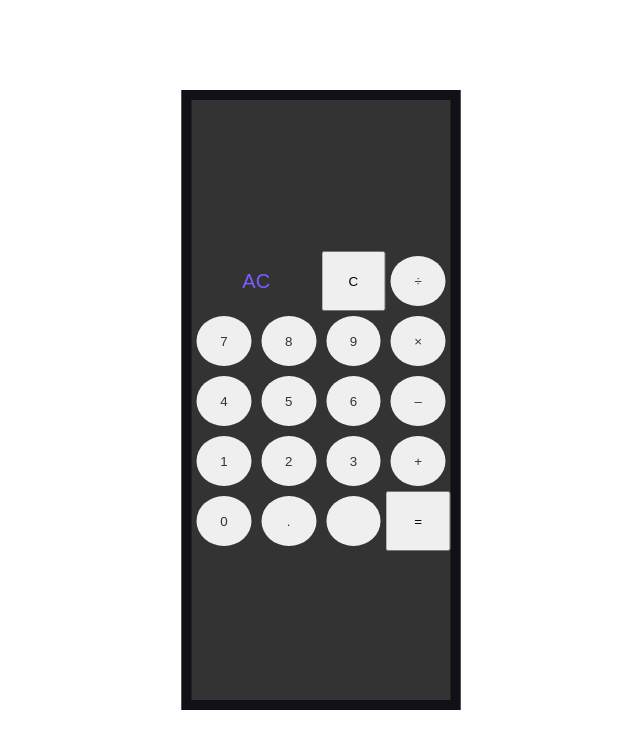
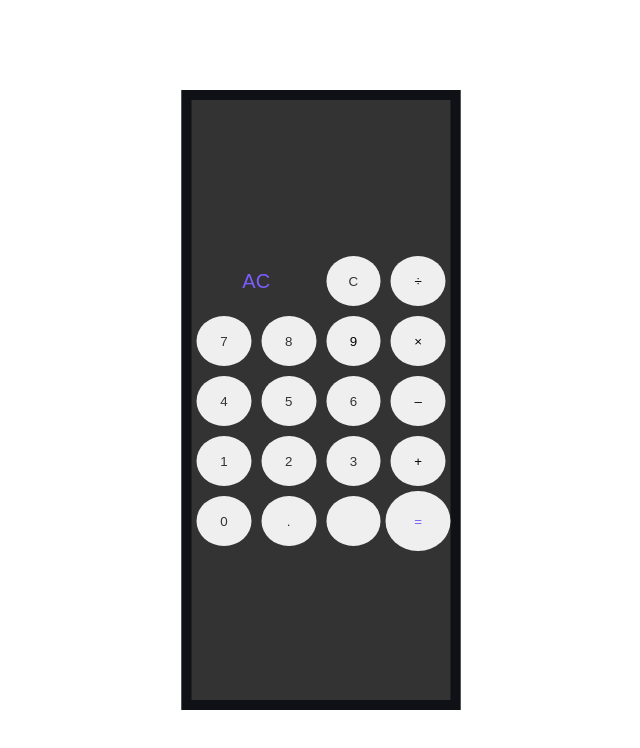
Before and after one commit to Rubendvb/calculator-react, a React (Create React App) app: page / in a window 1280 px wide. Shown: the top 748 px of the page, without its empty margins (319-959 px from the left). Built offline with nearby package versions, Linux system fonts and the light colour scheme.

Commit message:
Ultimos componentes

```diff
--- a/src/styles.js
+++ b/src/styles.js
@@ -80,6 +80,24 @@ export const ClearButton = styled.button`
 
 export const EqualButton = styled.button`
   grid-column: 4/5;
+  grid-row: 5;
+  color: #7d5dff;
+  border: none;
+  cursor: pointer;
+  border-radius: 50%;
+  background: ${(props) => props.theme.buttonColor};
 `;
-export const BackspaceButton = styled.button``;
-export const ButtonFun = styled(Button)``;
+
+export const BackspaceButton = styled.button`
+  color: ${(props) => props.theme.fontColor};
+  margin: 5px;
+  border: none;
+  border-radius: 50%;
+  cursor: pointer;
+  background: ${(props) => props.theme.buttonColor};
+`;
+
+export const ButtonFun = styled(Button)`
+  background: #efefef;
+  color: #000;
+`;
```
